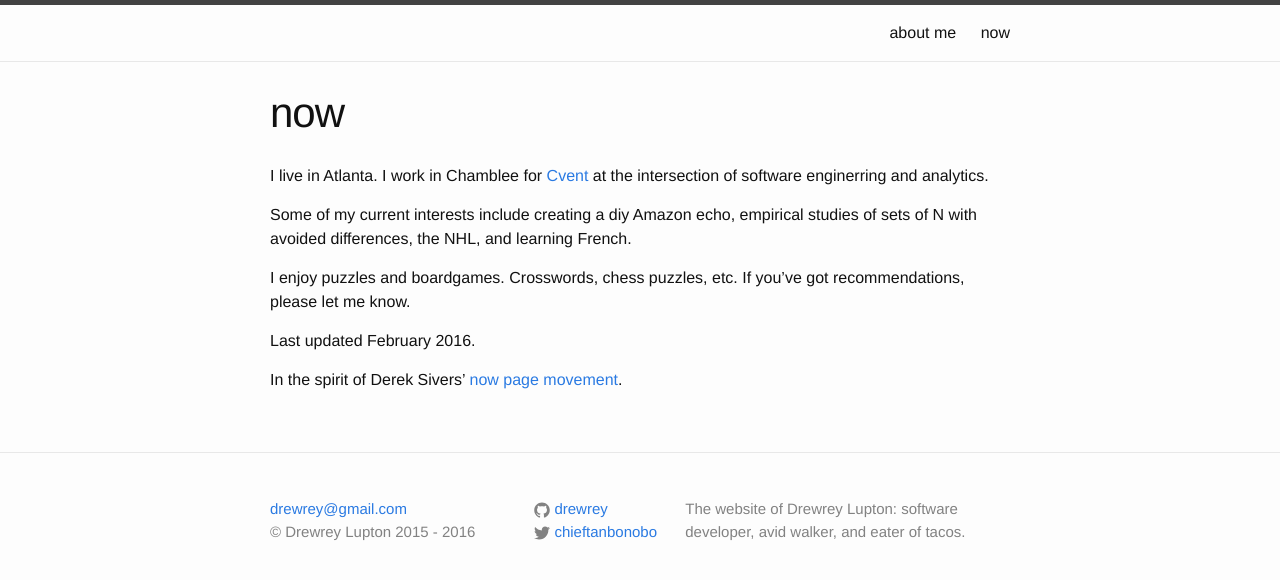
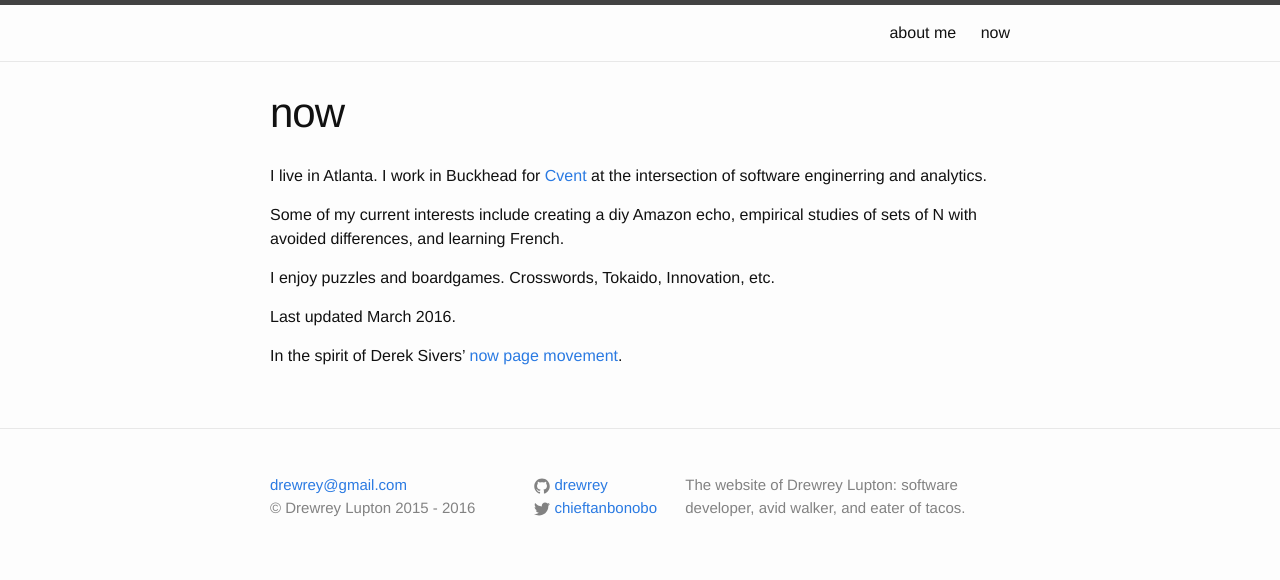
Before and after one commit to drewrey/personal-site, a Jekyll site: the page built from now/index.md, in a window 1280 px wide. Shown: the top 580 px of the page. Built offline with Jekyll 4.4.1, drawn with Linux system fonts in a browser that asks for light colours.

Commit message:
update now page for march 2016

```diff
--- a/now/index.md
+++ b/now/index.md
@@ -4,13 +4,13 @@ title: now
 permalink: /now/
 ---
 
-I live in Atlanta. I work in Chamblee for [Cvent][Cvent] at the intersection of software enginerring and analytics.
+I live in Atlanta. I work in Buckhead for [Cvent][Cvent] at the intersection of software enginerring and analytics.
 
-Some of my current interests include creating a diy Amazon echo, empirical studies of sets of N with avoided differences, the NHL, and learning French.
+Some of my current interests include creating a diy Amazon echo, empirical studies of sets of N with avoided differences, and learning French.
 
-I enjoy puzzles and boardgames. Crosswords, chess puzzles, etc. If you've got recommendations, please let me know.
+I enjoy puzzles and boardgames. Crosswords, Tokaido, Innovation, etc.
 
-Last updated February 2016.
+Last updated March 2016.
 
 In the spirit of Derek Sivers' [now page movement][now movement].
 
```
